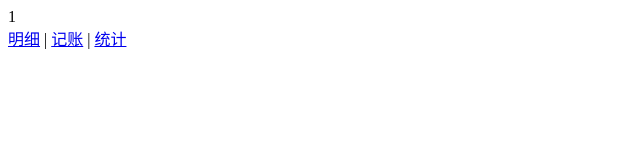
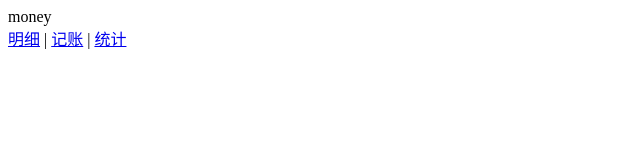
Before and after one commit to ac97nj/sun, a Vue app: page /#/Money in a window 1280 px wide. Shown: the top 160 px of the page, without its empty margins (0-640 px from the left). Built offline with nearby package versions, Linux system fonts and the light colour scheme.

Commit message:
正式的三个标签

```diff
--- a/src/views/Labels.vue
+++ b/src/views/Labels.vue
@@ -1,5 +1,5 @@
 <template>
-  <div>2</div>
+  <div>labels</div>
 </template>
 
 <script lang="ts">
--- a/src/views/Money.vue
+++ b/src/views/Money.vue
@@ -1,5 +1,5 @@
 <template>
-  <div>1</div>
+  <div>money</div>
 </template>
 
 <script lang="ts">
--- a/src/views/Statistics.vue
+++ b/src/views/Statistics.vue
@@ -1,5 +1,5 @@
 <template>
-  <div>3</div>
+  <div>statistics</div>
 </template>
 
 <script lang="ts">
```
